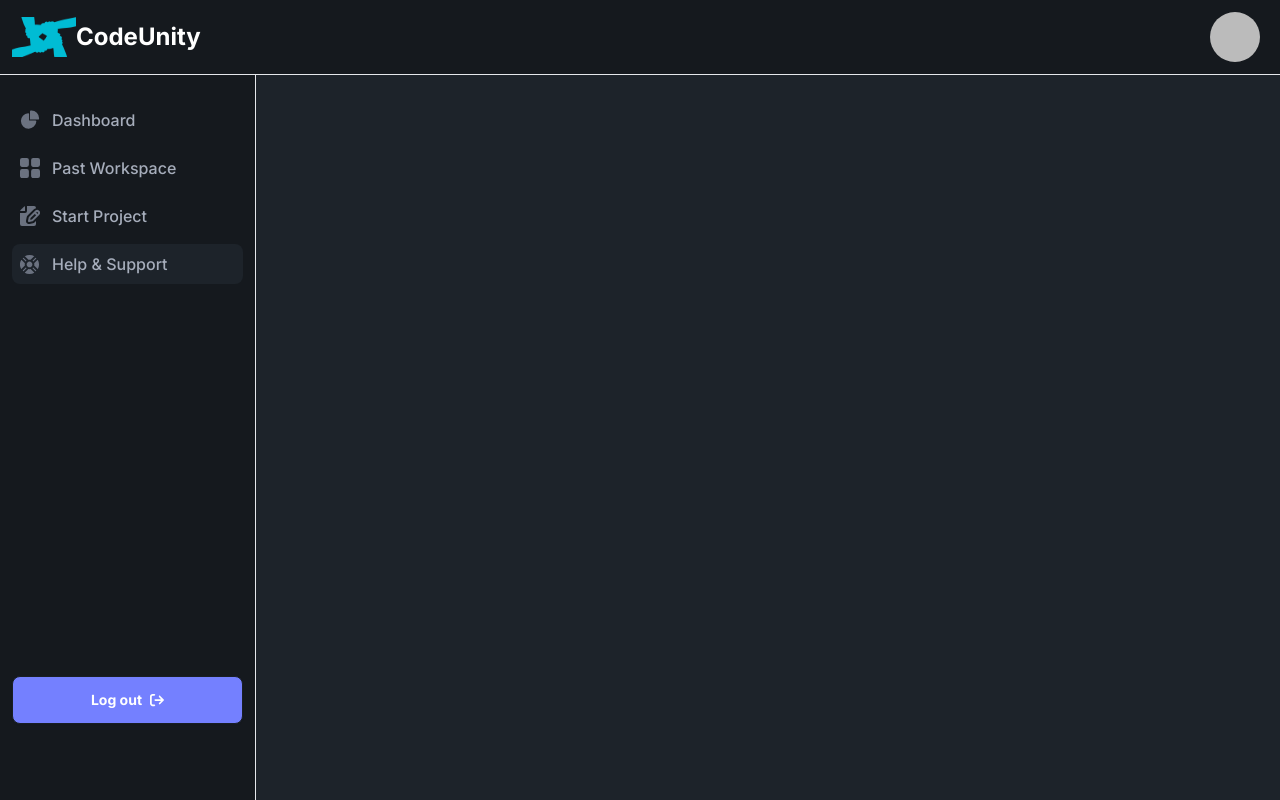
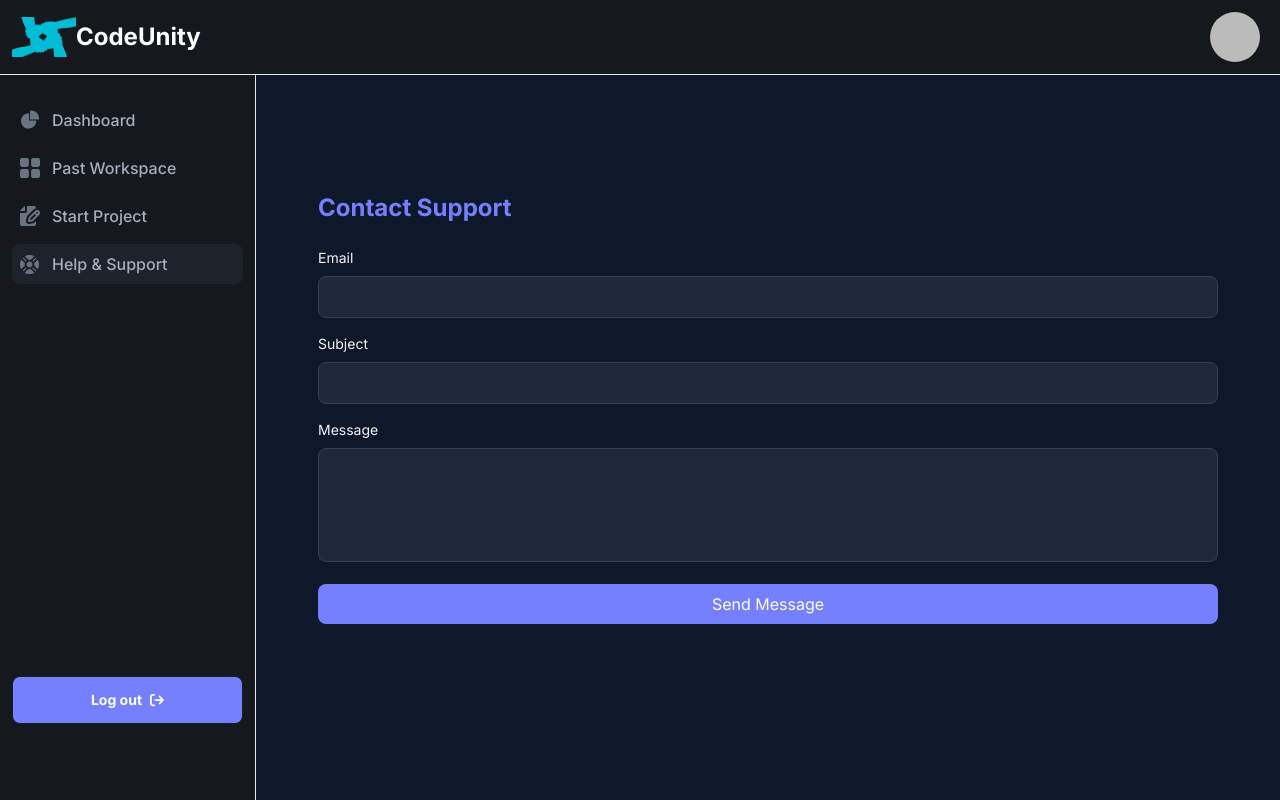
Before and after one commit to DevTitansS3/CollabCode, a React (Vite) app in the folder Frontend/: page /dashboard/help in a window 1280 px wide. Built offline with nearby package versions, Linux system fonts and the light colour scheme; no server answers; sample sign-in values are in the browser's storage.

Commit message:
Help & Support page added

```diff
--- a/Frontend/src/Pages/DashBoard/Dashboard.jsx
+++ b/Frontend/src/Pages/DashBoard/Dashboard.jsx
@@ -1,12 +1,13 @@
 import React, { useEffect, useState } from 'react';
 import { SideBox, DashNav } from '../../Components';
-import { Link ,useNavigate } from 'react-router-dom';
+import { Link, useNavigate } from 'react-router-dom';
 import { Route, Routes } from "react-router-dom";
 import MainDashBoard from './MainDashBoard'
 import NewProject from './Newproject'
 import Savedfile from './Savedfile'
 import Stats from './Stats'
 import { useFirebase } from '../../Context/FirebaseContext';
+import Help from './Help';
 
 const Dashboard = () => {
     const { user, loading } = useFirebase();
@@ -38,6 +39,7 @@ const Dashboard = () => {
                 <Route path='newproject' element={<NewProject />} />
                 <Route path='saved' element={<Savedfile />} />
                 <Route path='stats' element={<Stats />} />
+                <Route path='help' element={<Help />} />
             </Routes>
 
         </>
--- /dev/null
+++ b/Frontend/src/Pages/DashBoard/Help.jsx
@@ -0,0 +1,76 @@
+import { useState } from "react"
+// import { Send } from "lucide-react"
+
+export default function HelpSupport() {
+    const [formData, setFormData] = useState({
+        email: "",
+        subject: "",
+        message: "",
+    })
+
+    const handleSubmit = (e) => {
+        e.preventDefault()
+        // Handle form submission here
+        console.log("Form submitted:", formData)
+    }
+
+    return (
+        <div className="min-h-screen bg-slate-900 text-slate-100  p-16 pt-20  lg:ml-64 flex flex-wrap gap-20 justify-center items-center">
+            <div className="max-w-md mx-auto min-w-[900px]">
+                <h1 className="text-2xl font-semibold text-primary mb-6">Contact Support</h1>
+
+                <form onSubmit={handleSubmit} className="space-y-4  ">
+                    <div>
+                        <label htmlFor="email" className="block text-sm mb-2">
+                            Email
+                        </label>
+                        <input
+                            type="email"
+                            id="email"
+                            required
+                            className="w-full p-2 rounded-lg bg-slate-800 border border-slate-700 focus:border-teal-400 focus:outline-none"
+                            value={formData.email}
+                            onChange={(e) => setFormData({ ...formData, email: e.target.value })}
+                        />
+                    </div>
+
+                    <div>
+                        <label htmlFor="subject" className="block text-sm mb-2">
+                            Subject
+                        </label>
+                        <input
+                            type="text"
+                            id="subject"
+                            required
+                            className="w-full p-2 rounded-lg bg-slate-800 border border-slate-700 focus:border-teal-400 focus:outline-none"
+                            value={formData.subject}
+                            onChange={(e) => setFormData({ ...formData, subject: e.target.value })}
+                        />
+                    </div>
+
+                    <div>
+                        <label htmlFor="message" className="block text-sm mb-2">
+                            Message
+                        </label>
+                        <textarea
+                            id="message"
+                            required
+                            rows={4}
+                            className="w-full p-2 rounded-lg bg-slate-800 border border-slate-700 focus:border-teal-400 focus:outline-none resize-none"
+                            value={formData.message}
+                            onChange={(e) => setFormData({ ...formData, message: e.target.value })}
+                        />
+                    </div>
+
+                    <button
+                        type="submit"
+                        className="w-full flex items-center justify-center gap-2 bg-primary text-white p-2 rounded-lg transition-colors"
+                    >
+                        Send Message
+                        {/* <Send className="w-4 h-4" /> */}
+                    </button>
+                </form>
+            </div>
+        </div>
+    )
+}
```
